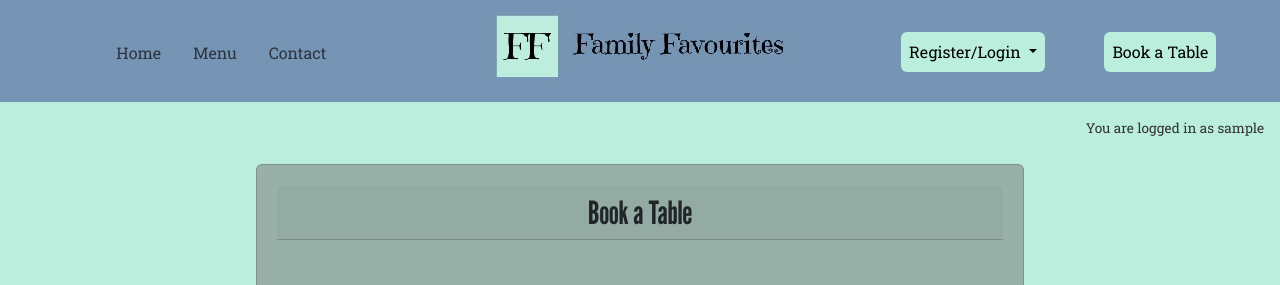
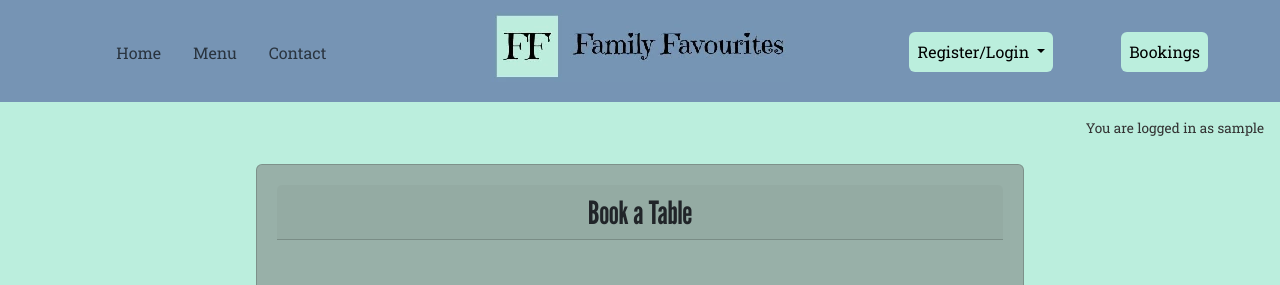
Before and after one commit to Diane-4P/family-favourites, a Django app: page /book_a_table/book_a_table/ in a window 1280 px wide. Shown: the top 285 px of the page. Run offline with Django 4.2, Linux system fonts and the light colour scheme; the visitor is signed in with stand-in values (Sample User, id 1); data comes from the database, SQL or seed files in the repository; some libraries are stand-ins or nearby versions.

Commit message:
Change for user to view bookings

```diff
--- a/book_a_table/templates/book_a_table/book_a_table.html
+++ b/book_a_table/templates/book_a_table/book_a_table.html
@@ -23,7 +23,7 @@
                     {% csrf_token %}
                     {{ form | crispy }}
                     <button type="submit" class="book-now-btn btn btn-primary mx-4">Book Now</button>
-                    <a href="{% url 'book_a_table' %}" class="btn btn-secondary mx-4">Cancel</a>
+                    <a href="{{ 'bookings_url' }}" class="btn btn-secondary mx-4">Cancel</a>
                 </form>
             </div>
         </div>
--- a/book_a_table/urls.py
+++ b/book_a_table/urls.py
@@ -4,8 +4,8 @@ from . import views
 
 # URL patterns for book_a_table app
 urlpatterns = [
-    path('', views.bookings, name='bookings'),
+    path('bookings', views.bookings, name='bookings'),
     path('book_a_table/', views.book_a_table, name='book_a_table'),
-    path('edit/<int:booking_id>/', views.edit_booking, name='edit_booking'),
-    path('delete/<int:booking_id>/', views.delete_booking, name='delete_booking'),
+    path('edit/<int:book_table_id>/', views.edit_booking, name='edit_booking'),
+    path('delete/<int:book_table_id>/', views.delete_booking, name='delete_booking'),
 ]
--- a/book_a_table/views.py
+++ b/book_a_table/views.py
@@ -96,7 +96,7 @@ def edit_booking(request, booking_id):
         request.user.is_authenticated
         form = BookATableForm(request.POST, instance=booking)
 
-    return render(request, 'book_a_table/edit_booking.html', {'form': form, 'booking': booking})
+    return render(request, 'book_a_table/edit_bookings.html', {'form': form, 'booking': booking})
 
 
 @login_required
@@ -118,4 +118,4 @@ def delete_booking(request, booking_id):
         messages.success(request, 'Booking deleted successfully!')
         return redirect('bookings')
 
-    return render(request, 'book_a_table/bookings.html', {})
+    return render(request, 'book_a_table/delete_bookings.html', {})
--- a/templates/base.html
+++ b/templates/base.html
@@ -100,10 +100,16 @@
                                         {% endif %}
                                     </ul>
                                 </div>
-                                <div class="book-a-table">
-                                    <button class="book-table-btn btn btn-primary m-2 p-2">
+                                <div class="bookings">
+                                    {% if user.is_authenticated %}
+                                    <button class="bookings-btn btn btn-primary m-2 p-2">
+                                        <a class="nav-link {% if request.path == bookings_url %}active" aria-current="page{% endif %}" href="{% url 'bookings' %}">Bookings</a>
+                                    </button>
+                                    {% else %}
+                                    <button class="book-a-table-btn btn btn-primary m-2 p-2">
                                         <a class="nav-link {% if request.path == book_a_table_url %}active" aria-current="page{% endif %}" href="{% url 'book_a_table' %}">Book a Table</a>
                                     </button>
+                                    {% endif %}
                                 </div>
 
 
```
